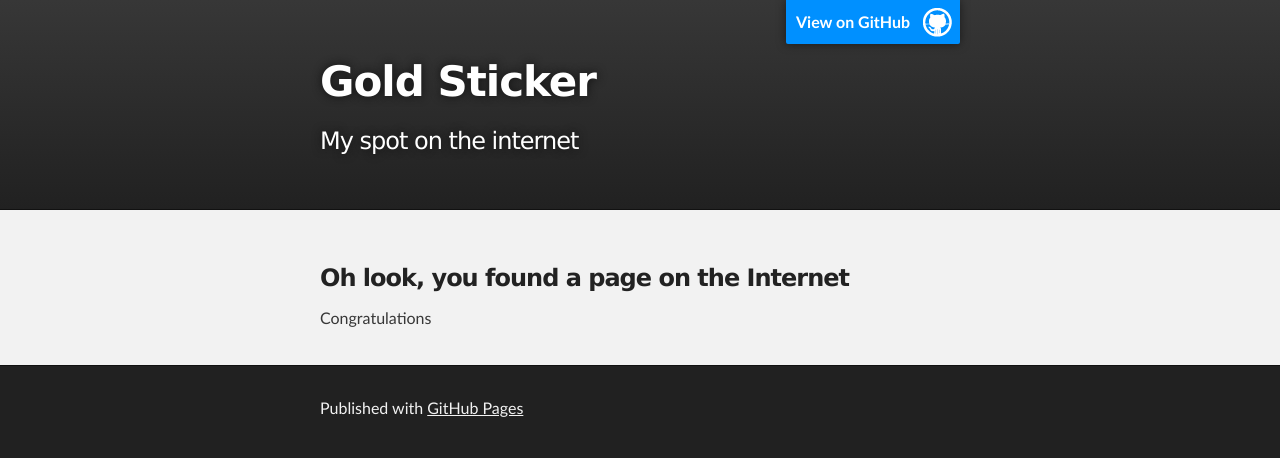
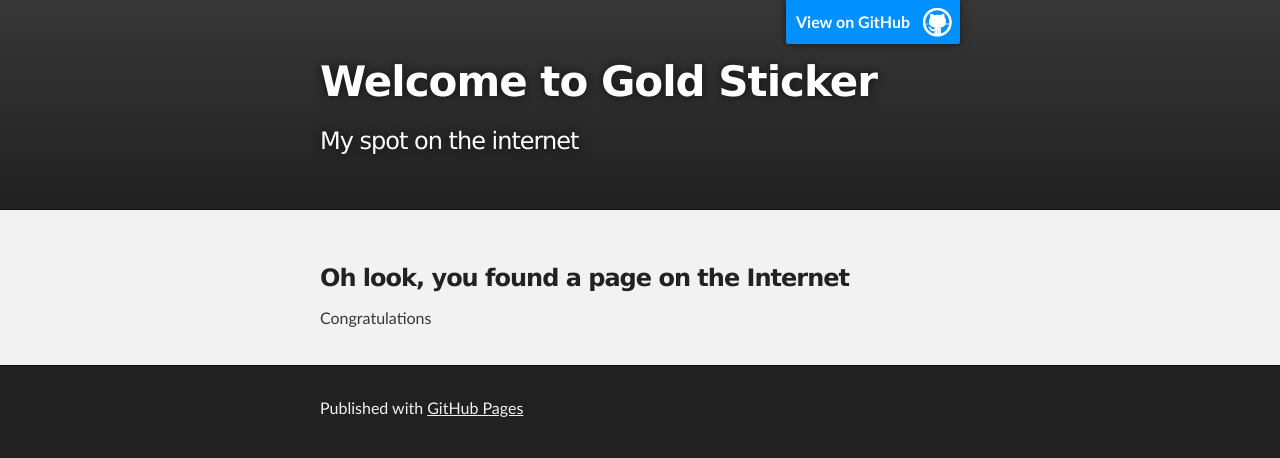
Before and after one commit to GoldSticker/GoldSticker.github.io, a plain HTML site: page index.html in a window 1280 px wide. Drawn offline with Linux system fonts and the light colour scheme.

Commit message:
Update index.html

```diff
--- a/index.html
+++ b/index.html
@@ -18,7 +18,7 @@
         <header class="inner">
           <a id="forkme_banner" href="https://github.com/GoldSticker">View on GitHub</a>
 
-          <h1 id="project_title">Gold Sticker</h1>
+          <h1 id="project_title">Welcome to Gold Sticker</h1>
           <h2 id="project_tagline">My spot on the internet</h2>
 
         </header>
```
